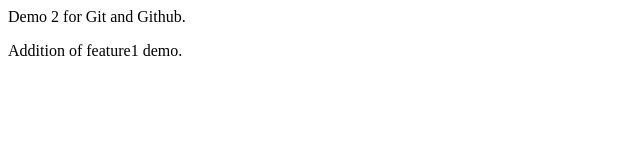
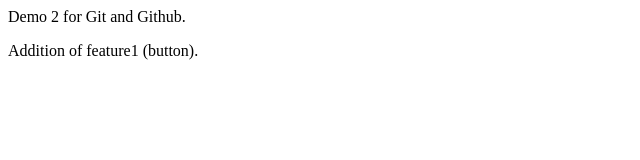
Before and after one commit to panchal-raj/demo2, a plain HTML site: page index.html in a window 1280 px wide. Shown: the full height of the page, 0-640 px from the left. Drawn offline with Linux system fonts and the light colour scheme.

Commit message:
Add of button

```diff
--- a/index.html
+++ b/index.html
@@ -1,2 +1,2 @@
 <p> Demo 2 for Git and Github.</p>
-<p> Addition of feature1 demo.</p>
+<p> Addition of feature1 (button).</p>
```
